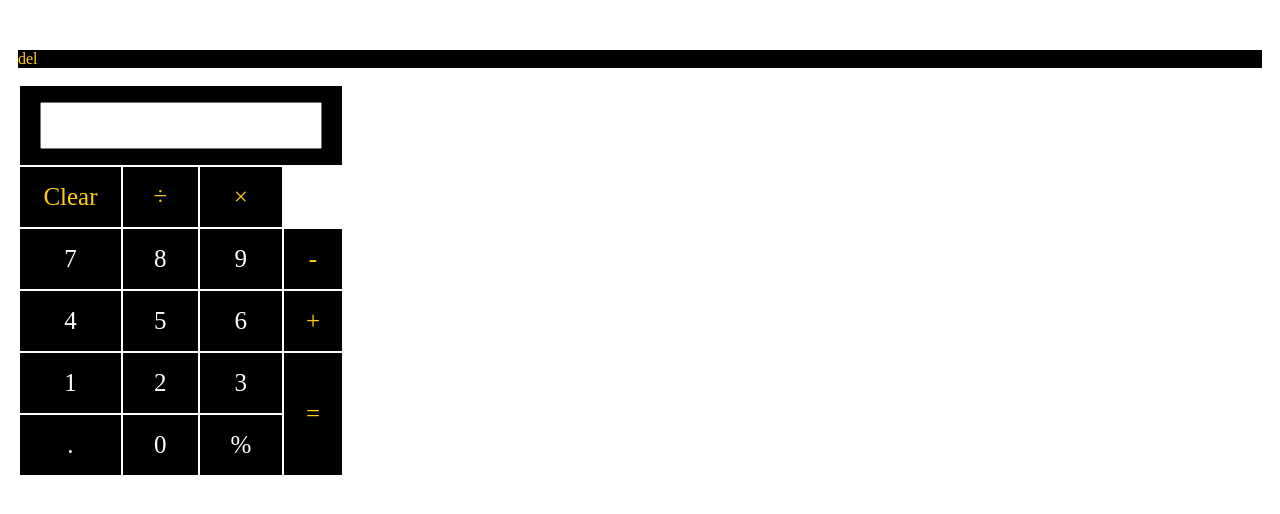
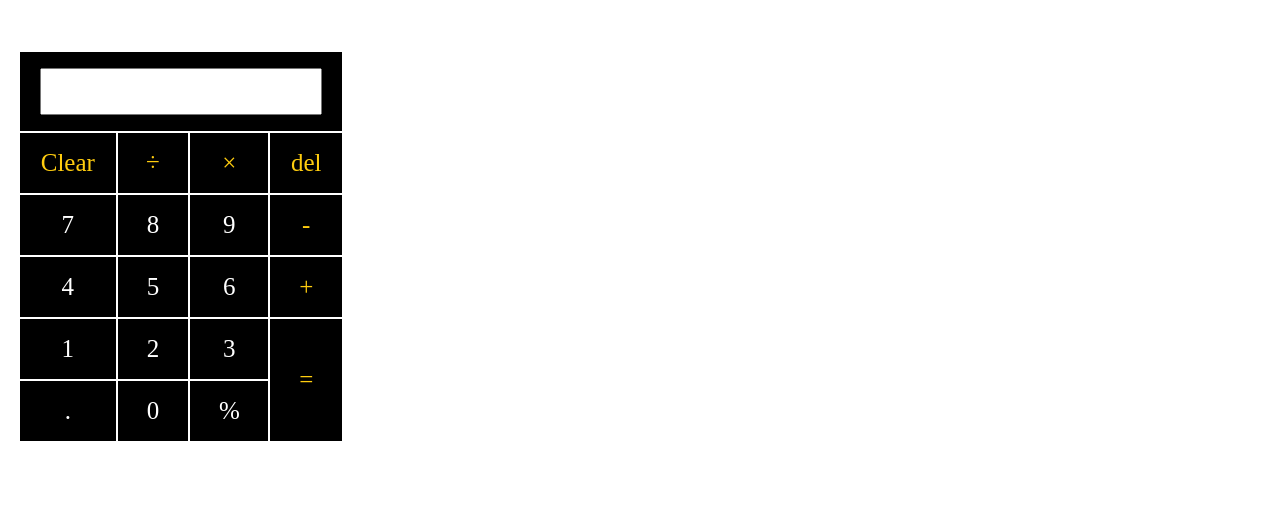
Before and after one commit to mithun62/calculator, a plain HTML site: page index.html in a window 1280 px wide. Drawn offline with Linux system fonts and the light colour scheme.

Commit message:
Update index.html

```diff
--- a/index.html
+++ b/index.html
@@ -58,7 +58,7 @@
        <td>Clear</td>
        <td class="p">÷</td>
        <td class="p">×</td>
-       <p onclick="backSpace()">del</p>
+       <td onclick="backSpace()">del</td>
      </tr>
 
      <tr>
```
